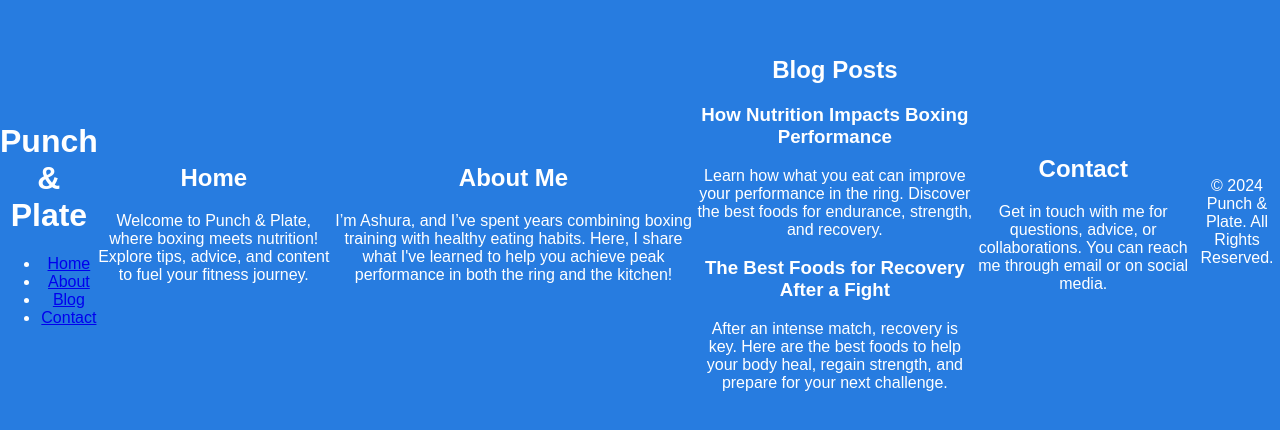
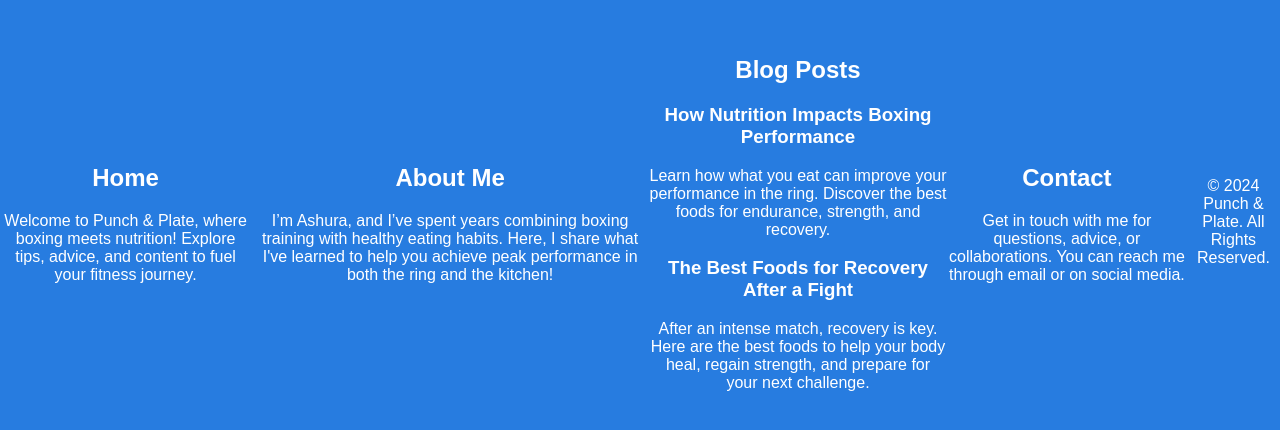
Before and after one commit to kovs705/PunchnPlate, a plain HTML site: page index.html in a window 1280 px wide. Shown: the part 178-608 px from the top of the page. Drawn offline with Linux system fonts and the light colour scheme.

Commit message:
index.html

```diff
--- a/index.html
+++ b/index.html
@@ -7,18 +7,6 @@
     <link rel="stylesheet" href="style.css">
 </head>
 <body>
-    <header>
-        <h1>Punch & Plate</h1>
-        <nav>
-            <ul>
-                <li><a href="#home">Home</a></li>
-                <li><a href="#about">About</a></li>
-                <li><a href="#blog">Blog</a></li>
-                <li><a href="#contact">Contact</a></li>
-            </ul>
-        </nav>
-    </header>
-
     <section id="home">
         <h2>Home</h2>
         <p>Welcome to Punch & Plate, where boxing meets nutrition! Explore tips, advice, and content to fuel your fitness journey.</p>
```
